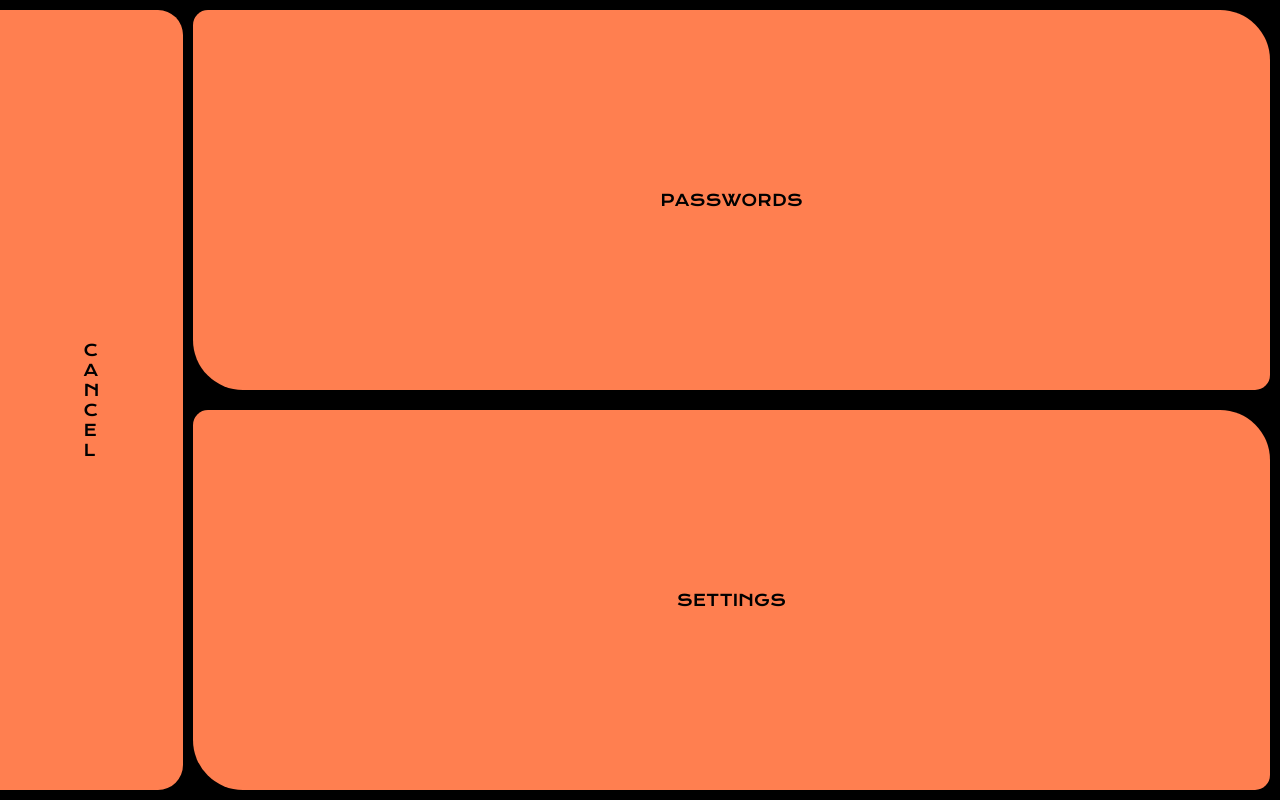
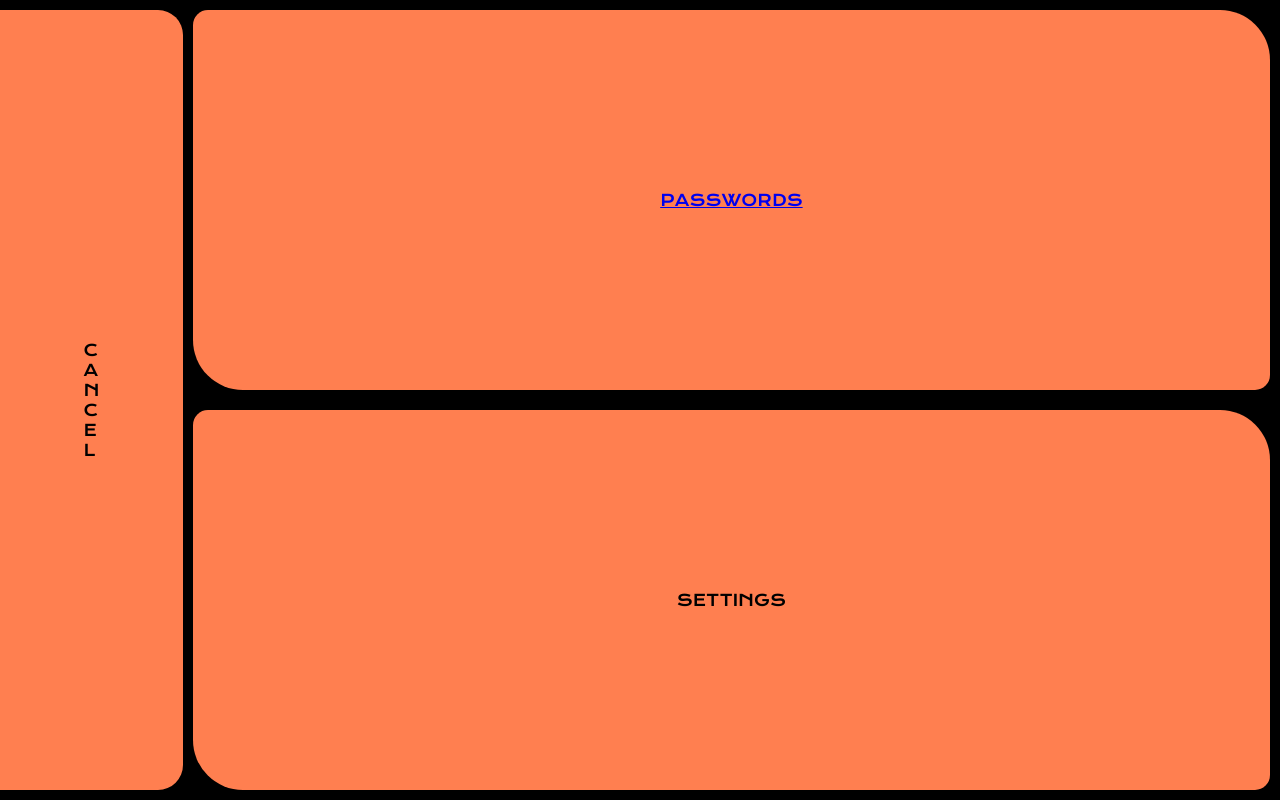
Before and after one commit to mryork/hearpass, a website: page frontend/index.html in a window 1280 px wide. Drawn offline with nearby package versions, Linux system fonts and the light colour scheme.

Commit message:
Faked linked pages

```diff
--- a/frontend/index.html
+++ b/frontend/index.html
@@ -23,7 +23,7 @@
     <div id="phone-container">
         <div class="grid-container grid-home">
             <div class="grid-item item-cancel"><p>C <br> A <br> N <br> C <br> E <br> L </p></div>
-            <div class="grid-item item-general item-password">PASSWORDS</div>
+            <div class="grid-item item-general item-password"> <a href="password.html">PASSWORDS</a></div>
             <div class="grid-item item-general item-settings">SETTINGS</div>
 
         </div>
```
